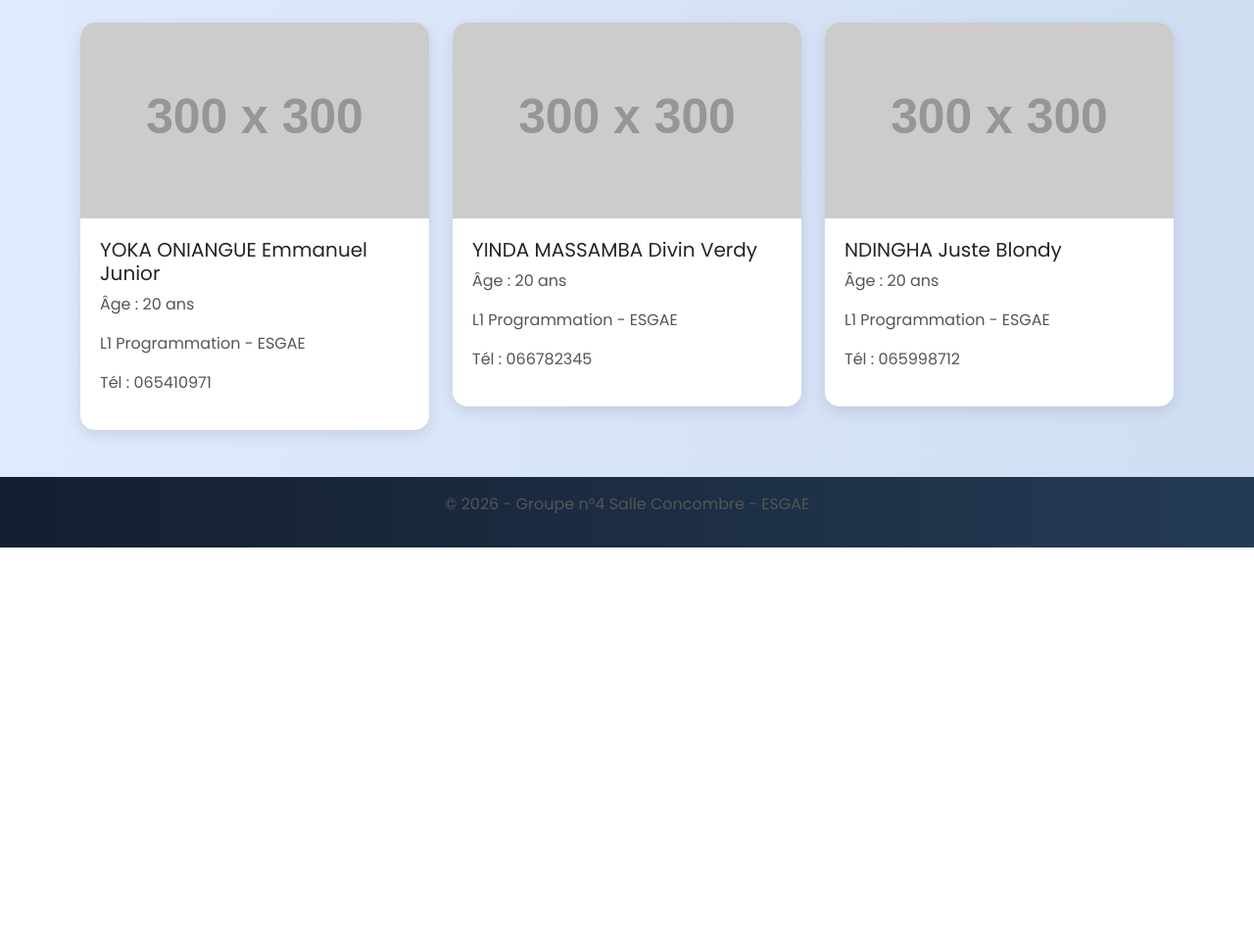
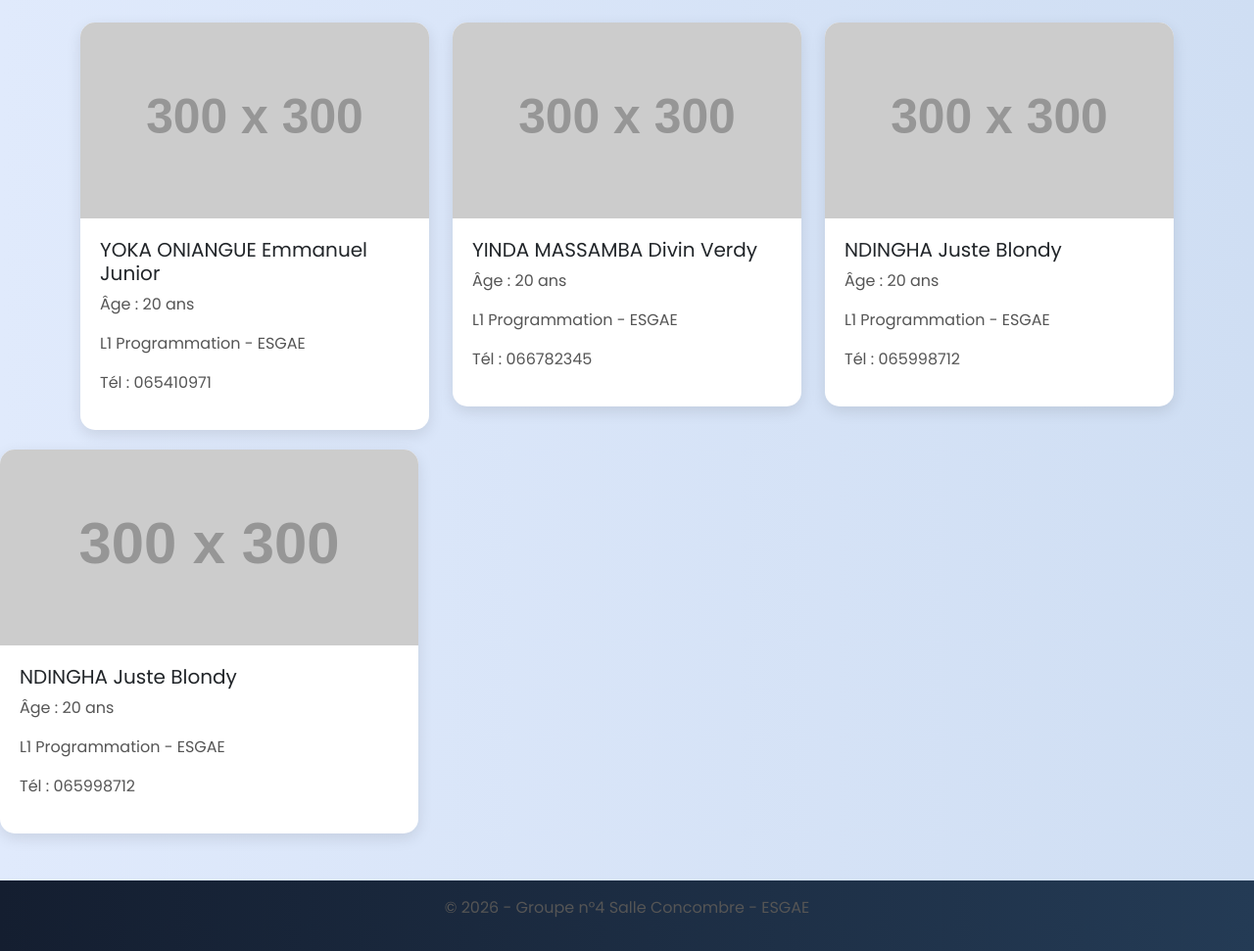
Before and after one commit to cmind2/cmind2.github.io, a plain HTML site: page index.html in a window 1280 px wide. Shown: the part 288-1259 px from the top of the page at 98% size. Before the commit the page ends 847 px from the top, so only its background shows below. Drawn offline with nearby package versions, Linux system fonts and the light colour scheme; placeholder pictures from the web are drawn by us.

Commit message:
Update index.html

```diff
--- a/index.html
+++ b/index.html
@@ -224,6 +224,37 @@
 
 </div>
 
+            </div>
+
+        </div>
+
+        <div class="col-md-4">
+
+            <div class="card">
+
+                <img src="https://via.placeholder.com/300" class="card-img-top">
+
+                <div class="card-body">
+
+                    <h5 class="card-title">NDINGHA Juste Blondy</h5>
+
+                    <p>Âge : 20 ans</p>
+
+                    <p>L1 Programmation - ESGAE</p>
+
+                    <p>Tél : 065998712</p>
+
+                </div>
+
+            </div>
+
+        </div>
+
+    </div>
+
+</div>
+
+
 <footer class="text-white text-center p-3 mt-5">
 
     <p>© 2026 - Groupe n°4 Salle Concombre - ESGAE</p>
```
